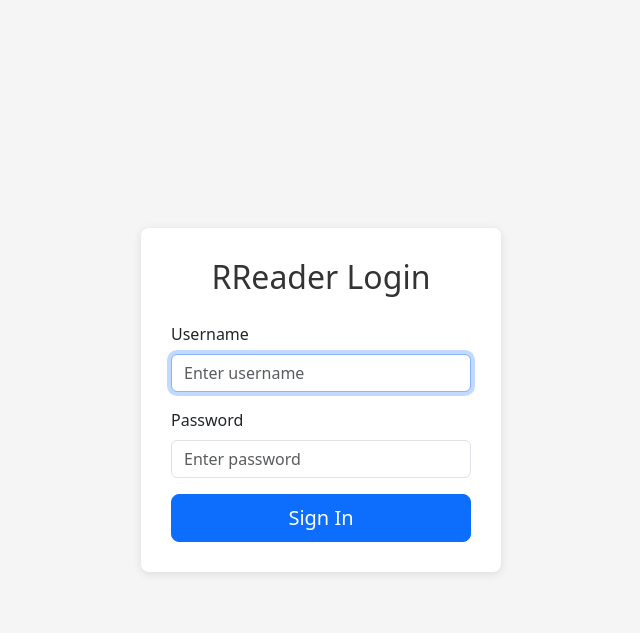
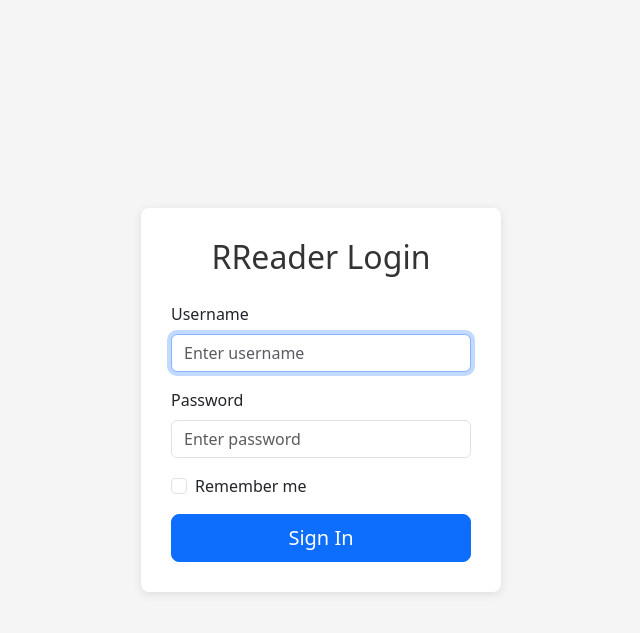
Before and after one commit to demon-zx/rreader, a Spring Boot app: page /login in a window 1280 px wide. Shown: the top 633 px of the page, without its empty margins (319-959 px from the left). Run offline with Spring Boot 4, Linux system fonts and the light colour scheme; some of the project's set-up classes (security, data sources, template engines, error pages and the like) are left out, and stand-ins take their place; some libraries are stand-ins or nearby versions.

Commit message:
add remember me

```diff
--- a/src/main/resources/templates/login.html
+++ b/src/main/resources/templates/login.html
@@ -47,6 +47,14 @@
                            required>
                 </div>
 
+                <div class="mb-3 form-check">
+                    <input type="checkbox"
+                           class="form-check-input"
+                           id="remember-me"
+                           name="remember-me">
+                    <label for="remember-me" class="form-check-label">Remember me</label>
+                </div>
+
                 <div class="d-grid">
                     <button type="submit" class="btn btn-primary btn-lg">Sign In</button>
                 </div>
```
Also changed, not shown: src/main/java/ru/terentjev/security/SecurityConfig.java (+6 -1 lines), readme.md.
